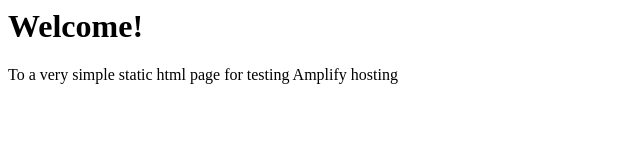
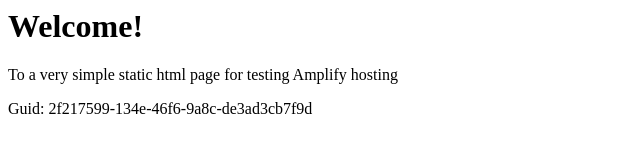
Before and after one commit to aws-aemilia-nrt/Github-PR-Commit-Integration-Test-DoNotTouch-GitHubAutoBuildCanaryTest-v1-preprod-ap-northeast-1, a website: page src/index.html in a window 1280 px wide. Shown: the whole page, without its empty margins (0-640 px from the left). Drawn offline with Linux system fonts and the light colour scheme.

Commit message:
commit from integ tests

```diff
--- a/src/index.html
+++ b/src/index.html
@@ -1,3 +1,5 @@
+
+
 <html lang="en">
 
 <head>
@@ -10,6 +12,6 @@
 <body>
     <h1>Welcome!</h1>
     <p>To a very simple static html page for testing Amplify hosting</p>
-</body>
+    <p>Guid: 2f217599-134e-46f6-9a8c-de3ad3cb7f9d</p></body>
 
 </html>
```
